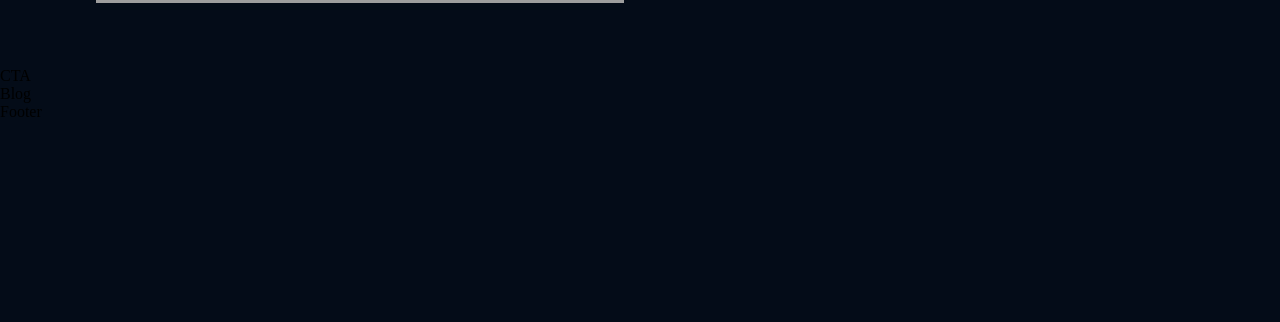
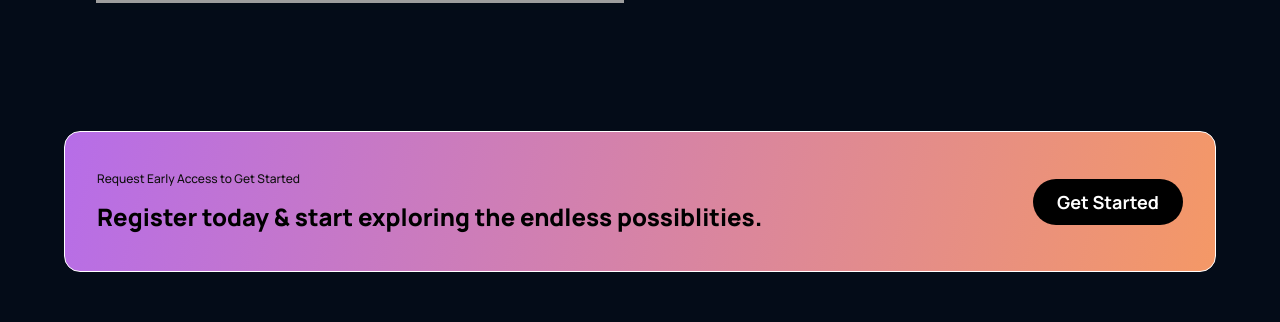
Before and after one commit to AdharshReddyC/project1_simpleui, a React (Create React App) app: page / in a window 1280 px wide. Shown: the part 2865-3187 px from the top of the page. Before the commit the page ends 2986 px from the top, so only its background shows below. Built offline with nearby package versions, Linux system fonts and the light colour scheme; grey boxes are pictures that could not be loaded.

Commit message:
CTA section

```diff
--- a/src/components/cta/CTA.jsx
+++ b/src/components/cta/CTA.jsx
@@ -2,8 +2,19 @@
 import './cta.css'
 const CTA = () => {
   return (
-    <div>
-      CTA
+    <div className='gpt3__cta'>
+      <div className='gpt3__cta-content'>
+        <p>Request Early Access to Get Started</p>
+        <h3>Register today & start exploring the endless possiblities.</h3>
+
+
+      </div>
+
+      <div className='gpt3__cta-btn'>
+        <button type='button'>Get Started</button>
+
+      </div>
+
 
     </div>
   )
--- a/src/components/cta/cta.css
+++ b/src/components/cta/cta.css
@@ -0,0 +1,94 @@
+.gpt3__cta{
+    border: 1px solid white;
+    color: white;
+
+    display: flex;
+    justify-content: space-between;
+    align-items: center;
+    flex-direction: row;
+    padding: 2rem;
+    margin: 4rem;
+    border-radius: 1rem;
+    background: var(--gradient-bar);
+
+}
+
+.gpt3__cta-content p{
+    font-family: var(--font-family);
+
+font-weight: 500;
+font-size: 12px;
+line-height: 30px;
+
+color: #0E0E0E;
+}
+
+.gpt3__cta-content h3{
+    font-family: var(--font-family);
+
+font-weight: 800;
+font-size: 24px;
+line-height: 45px;
+/* or 188% */
+
+
+color: #000000;
+}
+
+.gpt3__cta-btn{
+    display: flex;
+    justify-content: center;
+    align-items: center;
+    margin-left: 2rem;
+}
+
+.gpt3__cta-btn button{
+    color: #FFFFFF;
+    background: #000000;
+border-radius: 40px;
+
+font-family: var(--font-family);
+font-style: normal;
+font-weight: 700;
+font-size: 18px;
+line-height: 30px;
+padding: 0.5rem 1rem;
+border: none;
+outline: none;
+cursor: pointer;
+min-width: 150px;
+/* identical to box height, or 167% */
+
+
+
+}
+
+@media screen and (max-width:650px){
+    .gpt3__cta{
+        flex-direction: column;
+    }
+
+    .gpt3__cta-btn{
+        margin: 2rem 0 0;
+    }
+
+}
+
+@media screen and(max-width:550px) {
+
+    .gpt3__cta{
+        margin: 4rem 2rem;
+    }
+
+
+    .gpt3__cta-content h3{
+        font-size: 18px;
+        line-height: 32px;
+    }
+
+    .gpt3__cta-btn button{
+        font-size: 14px;
+        line-height: 28px;
+    }
+
+}
```
